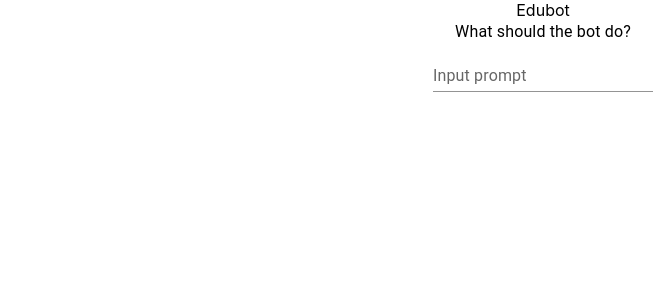
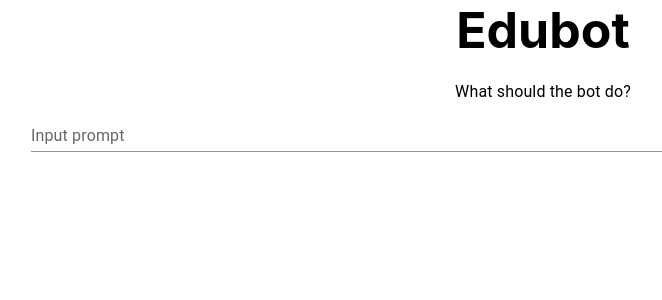
Before and after one commit to zhua15/Edubot, a React (Create React App) app in the folder front-end/: page / in a window 1280 px wide. Shown: the top 300 px of the page, without its empty margins (97-759 px from the left). Built offline with nearby package versions, Linux system fonts and the light colour scheme.

Commit message:
Make it look prettier

```diff
--- a/front-end/src/App.js
+++ b/front-end/src/App.js
@@ -15,6 +15,7 @@ function App() {
   return (
     <div className="App">
       <TitleSection></TitleSection>
+      <br></br>
       <PromptSection></PromptSection>
     </div>
   );
--- a/front-end/src/sections/PromptSection.tsx
+++ b/front-end/src/sections/PromptSection.tsx
@@ -17,7 +17,17 @@ export default function PromptSection() {
     return (
         <Box>
             <Typography>What should the bot do?</Typography>
-            <TextField id="prompt" label="Input prompt" variant='standard' onChange={handleChange} onKeyDown={(ev) => {
+            <Box sx={{
+                display: 'flex',
+                justifyContent: 'center',
+                alignItems: 'center'
+            }}>
+            <TextField sx={{
+                maxWidth: '80%',
+                display: 'flex',
+                justifyContent: 'center',
+                alignItems: 'center'
+            }} fullWidth id="prompt" label="Input prompt" variant='standard' onChange={handleChange} onKeyDown={(ev) => {
                 if (value.input !== "" && ev.key === 'Enter') {
                     fetch("http://localhost:8080/post", {
                         method: "POST",
@@ -34,9 +44,10 @@ export default function PromptSection() {
                     });
                 }
             }} value={value.input}></TextField>
+            </Box>
             <br></br>
             <br></br>
-            <Typography>{message}</Typography>
+            <Typography>{message !== "" ? "Input: " + message : ""}</Typography>
         </Box>
     )
 }
--- a/front-end/src/sections/TitleSection.jsx
+++ b/front-end/src/sections/TitleSection.jsx
@@ -3,6 +3,6 @@ import { Box } from "@mui/material";
 
 export default function TitleSection() {
     return (
-        <Box>Edubot</Box>
+        <Box sx={{ fontSize: '50px' }}><b>Edubot</b></Box>
     )
 }
```
